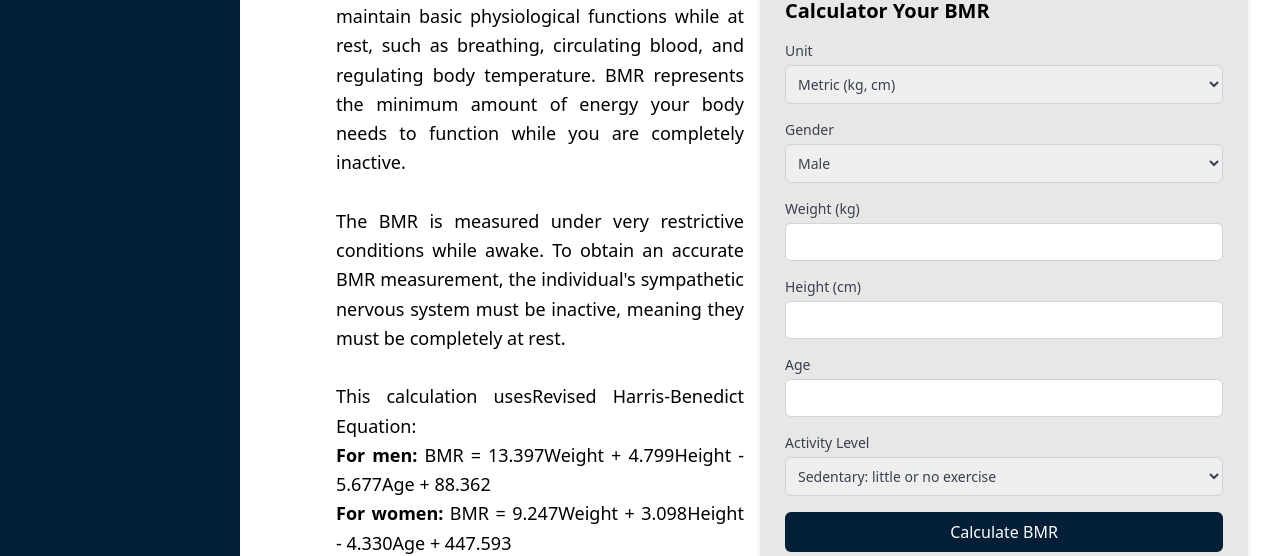
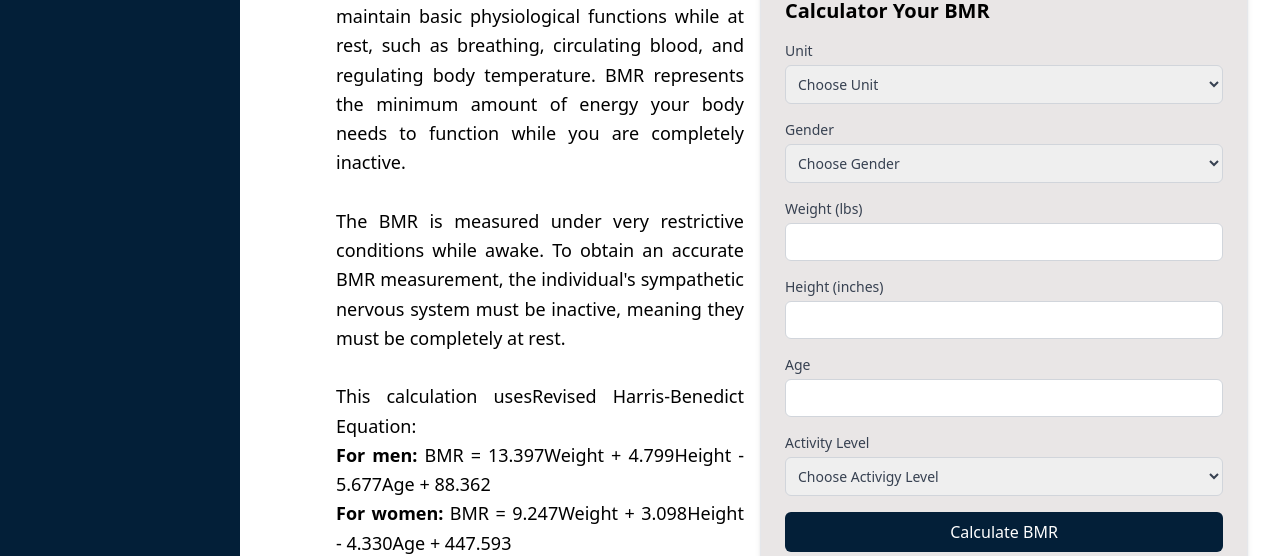
Before and after one commit to Laleh-S/fitmetrics, a React (Create React App) app: page /bmr in a window 1280 px wide. Shown: the part 316-872 px from the top of the page. Built offline with nearby package versions, Linux system fonts and the light colour scheme.

Commit message:
set the initial value of the gender, unit, and activity level  dropdown to null

```diff
--- a/src/components/BMI.js
+++ b/src/components/BMI.js
@@ -67,6 +67,7 @@ function BMI () {
                             onChange={handleUnitChange}
                             className="mt-1 block w-full p-2 border border-gray-300 rounded-md"
                         >
+                            <option value="">Choose Unit</option>
                             <option value="metric">Metric (kg, cm)</option>
                             <option value="imperial">Imperial (lbs, inches)</option>
                         </select>
--- a/src/components/BMR.js
+++ b/src/components/BMR.js
@@ -63,6 +63,7 @@ function BMR () {
                             onChange={handleUnitChange}
                             className="mt-1 block w-full p-2 border border-gray-300 rounded-md"
                         >
+                            <option value="">Choose Unit</option>
                             <option value="metric">Metric (kg, cm)</option>
                             <option value="imperial">Imperial (lbs, inches)</option>
                         </select>
@@ -76,6 +77,7 @@ function BMR () {
                             onChange={handleGenderChange}
                             className="mt-1 block w-full p-2 border border-gray-300 rounded-md"
                         >
+                            <option value="">Choose Gender</option>
                             <option value="male">Male</option>
                             <option value="female">Female</option>
                         </select>
@@ -128,6 +130,7 @@ function BMR () {
                             onChange={handleActivityLevelChange}
                             className="mt-1 block w-full p-2 border border-gray-300 rounded-md"
                         >
+                            <option value="">Choose Activigy Level</option>
                             <option value="sedentary">Sedentary: little or no exercise</option>
                             <option value="lightlyActive">Exercise 1-3 times/week</option>
                             <option value="moderatelyActive">Exercise 4-5 times/week</option>
--- a/src/store/slices/bmiSlice.js
+++ b/src/store/slices/bmiSlice.js
@@ -22,7 +22,7 @@ const initialState = { // This defines the initial state of our BMI slice with d
     weight: "",
     height: "",
     bmi: null,
-    unit: "metric",
+    unit: "",
     message: "",
     error: null,
 };
--- a/src/store/slices/bmrSlice.js
+++ b/src/store/slices/bmrSlice.js
@@ -5,10 +5,10 @@ const initialState = {
     height: "",
     bmr: null,
     age: "",
-    gender: "",
+    gender: null,
     dailyCalories: null, // daily calorie needs based on activity level
-    activityLevel: null, // the user's selected activity level, such as "sedentary", "lightlyActive", etc
-    unit: "metric",
+    activityLevel: "", // the user's selected activity level, such as "sedentary", "lightlyActive", etc
+    unit: null,
     message: "",
     error: { weight: false, height: false, age: false },
 }
```
